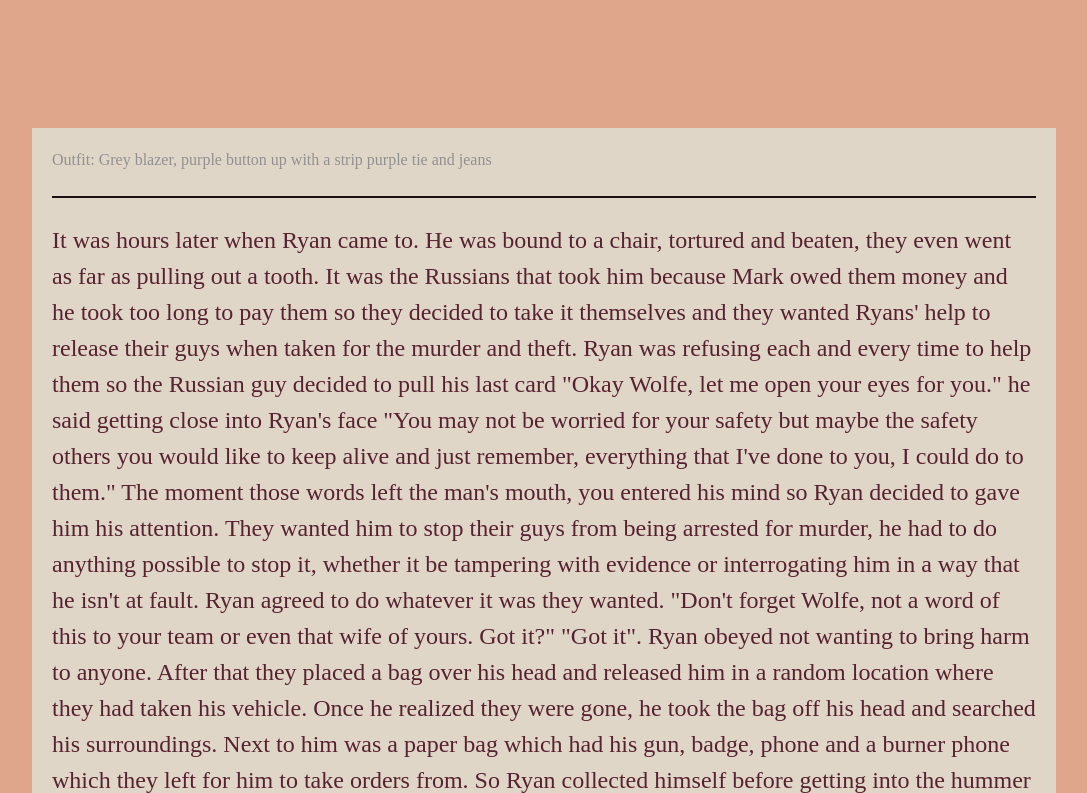
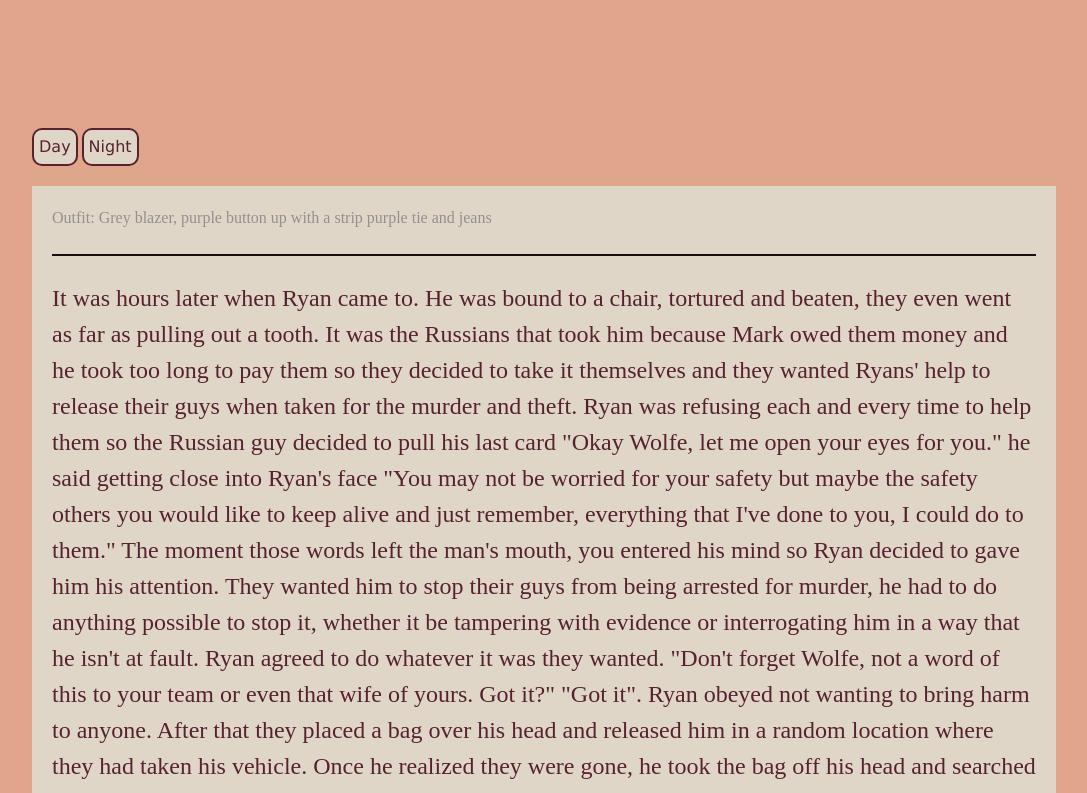
Before and after one commit to ChoiHeza/R.W, a plain HTML site: page content/Chpt5/five-twenty.html in a window 1280 px wide. Shown: the top 793 px of the page, without its empty margins (96-1183 px from the left). Drawn offline with Linux system fonts and the light colour scheme.

Commit message:
Add working theme buttons to 5.20

```diff
--- a/content/Chpt5/five-twenty.html
+++ b/content/Chpt5/five-twenty.html
@@ -7,7 +7,17 @@
     <title>5.20 Wolfe In Sheep's Clothing</title>
 </head>
 <body>
-    <div class="content">
+    <div class="buttons">
+      <!-- day theme button -->
+      <button class="theme-button" type="button" onclick="turnDay()">
+        Day
+      </button>
+      <!-- night theme button -->
+      <button class="theme-button" type="button" onclick="turnNight()">
+        Night
+      </button>
+    </div>
+    <div id="content-story" class="content">
         <p class="outfit">Outfit: Grey blazer, purple button up with a strip purple tie and jeans</p>
         <br><hr><br>
         <p class="story">
@@ -65,5 +75,6 @@
             A part of Ryan still hated himself for what happened to you but eventually he knew it was out of his control so that night Ryan held you like you were gonna be taken away from him, because after coming close to losing you, he needs to keep you closer to him more than before.
         </p>
     </div>
+    <script src="/theme.js"></script>
 </body>
 </html>
```
